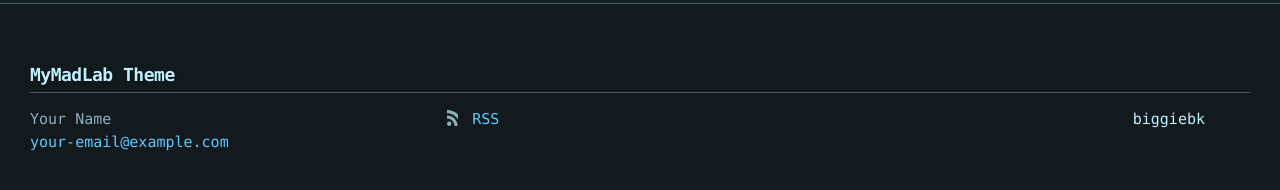
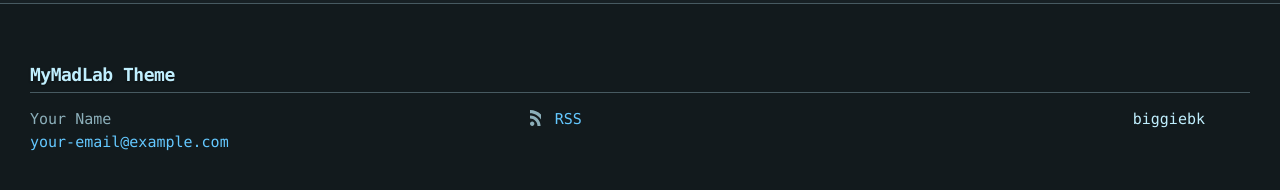
Before and after one commit to biggiebk/theme_mymadlab, a Jekyll site: the page built from index.md, in a window 1280 px wide and 1317 px high. Shown: the part 1104-1294 px from the top of the window. Built offline with Jekyll 4.4.1, drawn with Linux system fonts in a browser that asks for light colours; nearby versions of some CDN libraries; our own code applies the rules of GitHub Pages for plain Markdown files.

Commit message:
Footer updates

```diff
--- a/_sass/mymadlab/_layout.scss
+++ b/_sass/mymadlab/_layout.scss
@@ -137,6 +137,10 @@
 .social-media-list {
   list-style: none;
   margin-left: 0;
+}
+
+.social-media-list {
+  text-align: center;
 }
 
 .footer-col-wrapper {
```
